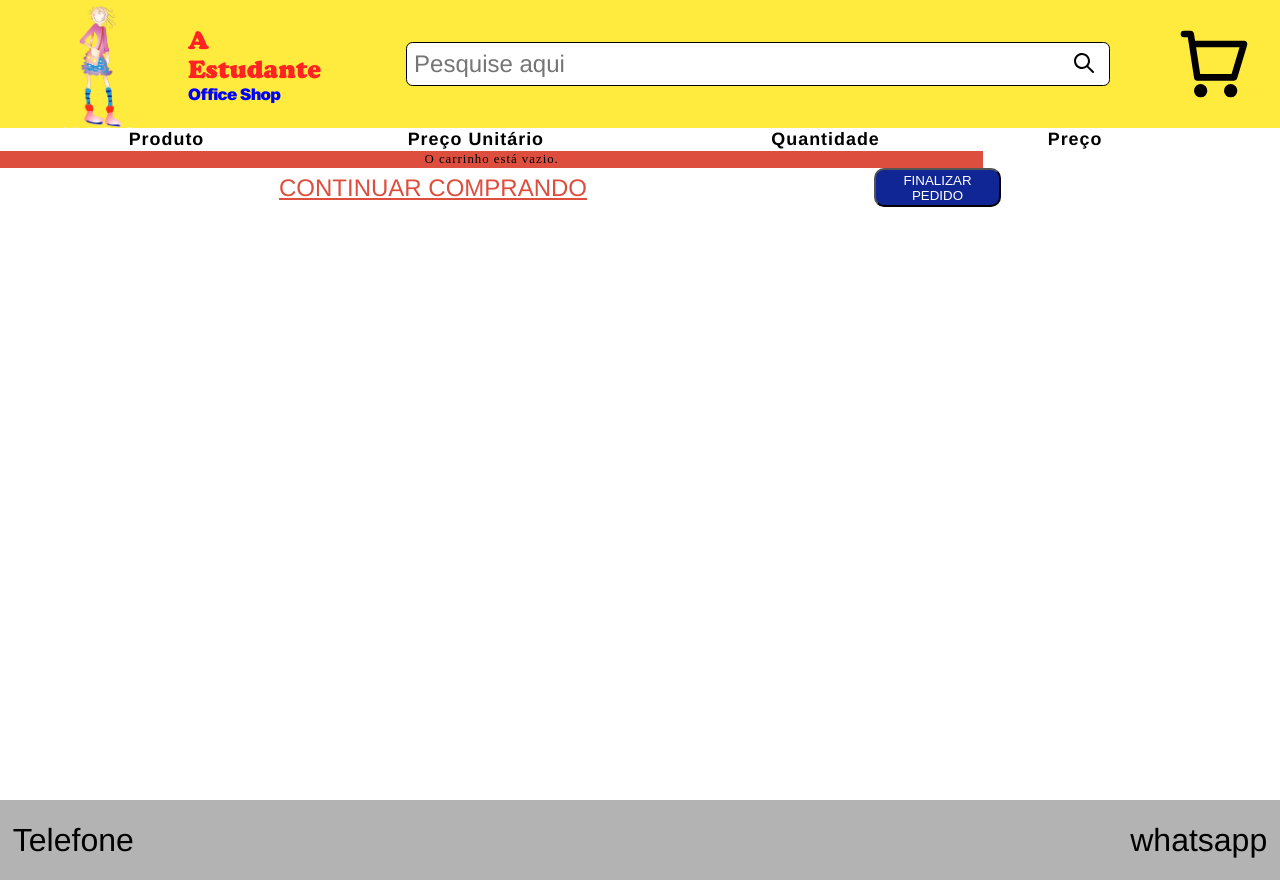
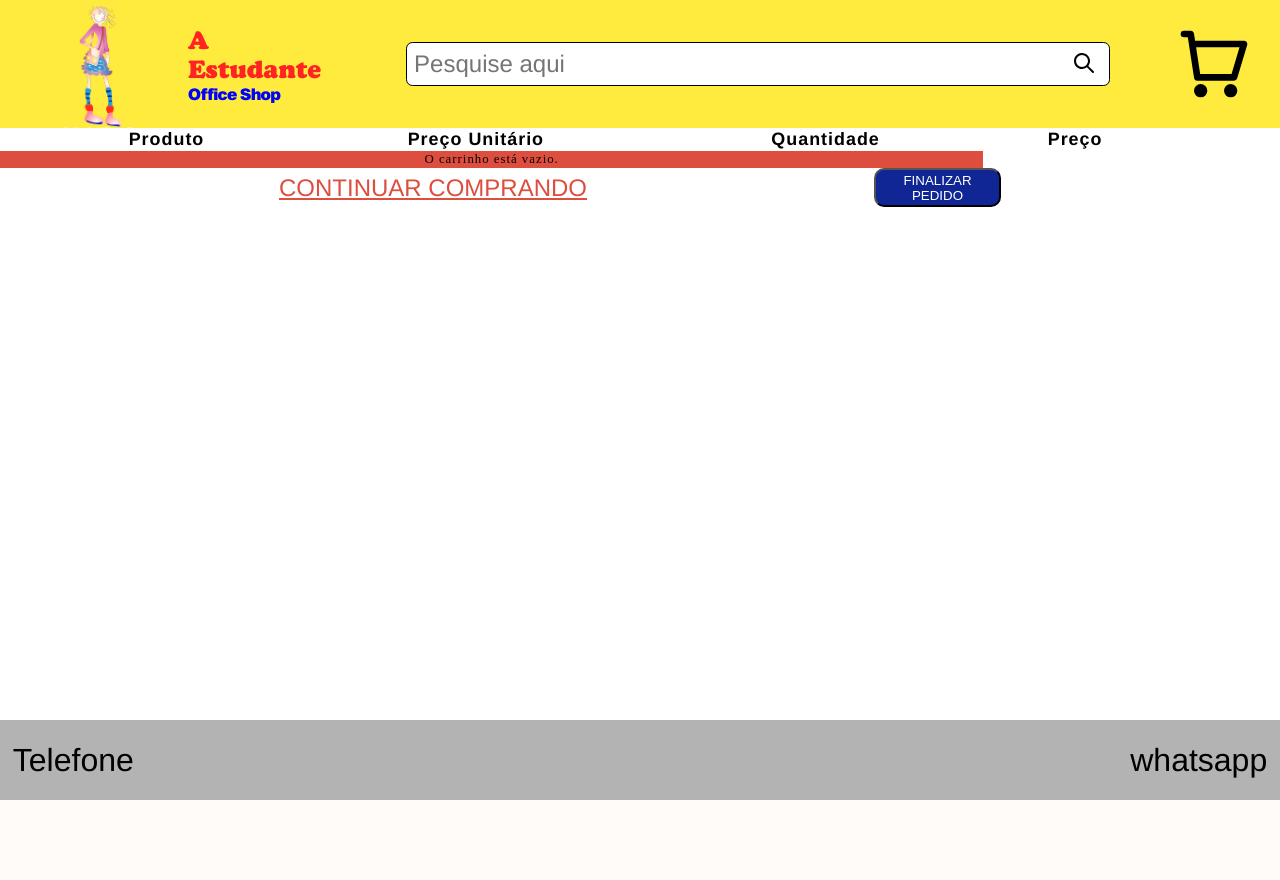
Before and after one commit to GRPeres/AEstudante, a Flask app: template templates/cart.html in a window 1280 px wide. After the commit the page ends 800 px from the top, so only its background shows below. Run offline with Flask 3, Linux system fonts and the light colour scheme; the template is opened without the code that fills it, so the values that code supplies are empty.

Commit message:
change position

```diff
--- a/static/css/bottombar.css
+++ b/static/css/bottombar.css
@@ -40,7 +40,7 @@
 }
 
 html, body {height: 100%;}
-#wrap {min-height: 100%;}
+#wrap {min-height: 90%;}
 #main {overflow:auto;
 	padding-bottom: 10vh;}  /* must be same height as the footer */
 #footer {position: relative;
```
